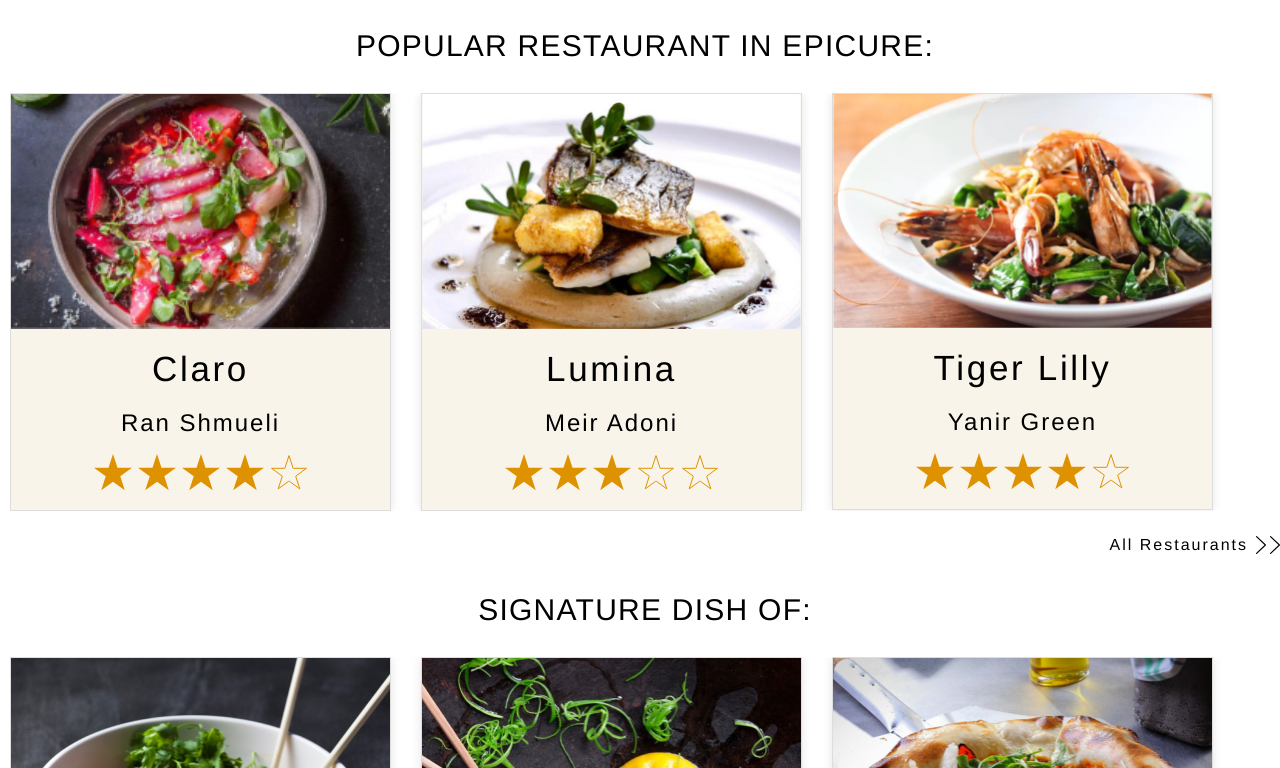
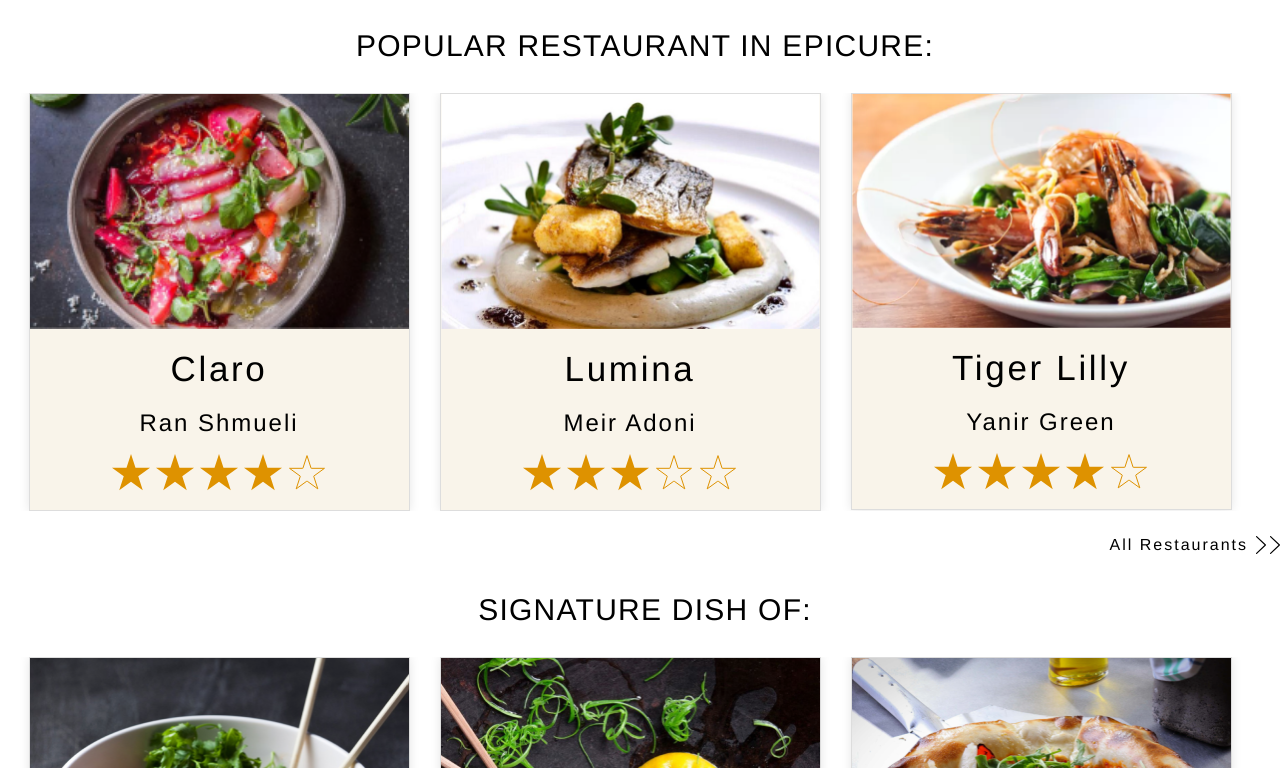
Before and after one commit to shirrotem/Epicure, a React (Create React App) app: page / in a window 1280 px wide. Shown: the part 812-1580 px from the top of the page. Built offline with nearby package versions, Linux system fonts and the light colour scheme.

Commit message:
pixel perfect- carousel

```diff
--- a/src/pages/home-page/components/Carousel/Carousel.scss
+++ b/src/pages/home-page/components/Carousel/Carousel.scss
@@ -5,6 +5,12 @@
       width:381px !important;
   }
  }
+
+ @media (min-width: 901px) {
+ .swiper-wrapper{
+  justify-content: center !important;
+ }
+}
 
  .swiperSlideChef{
   width: 245px !important;
```
